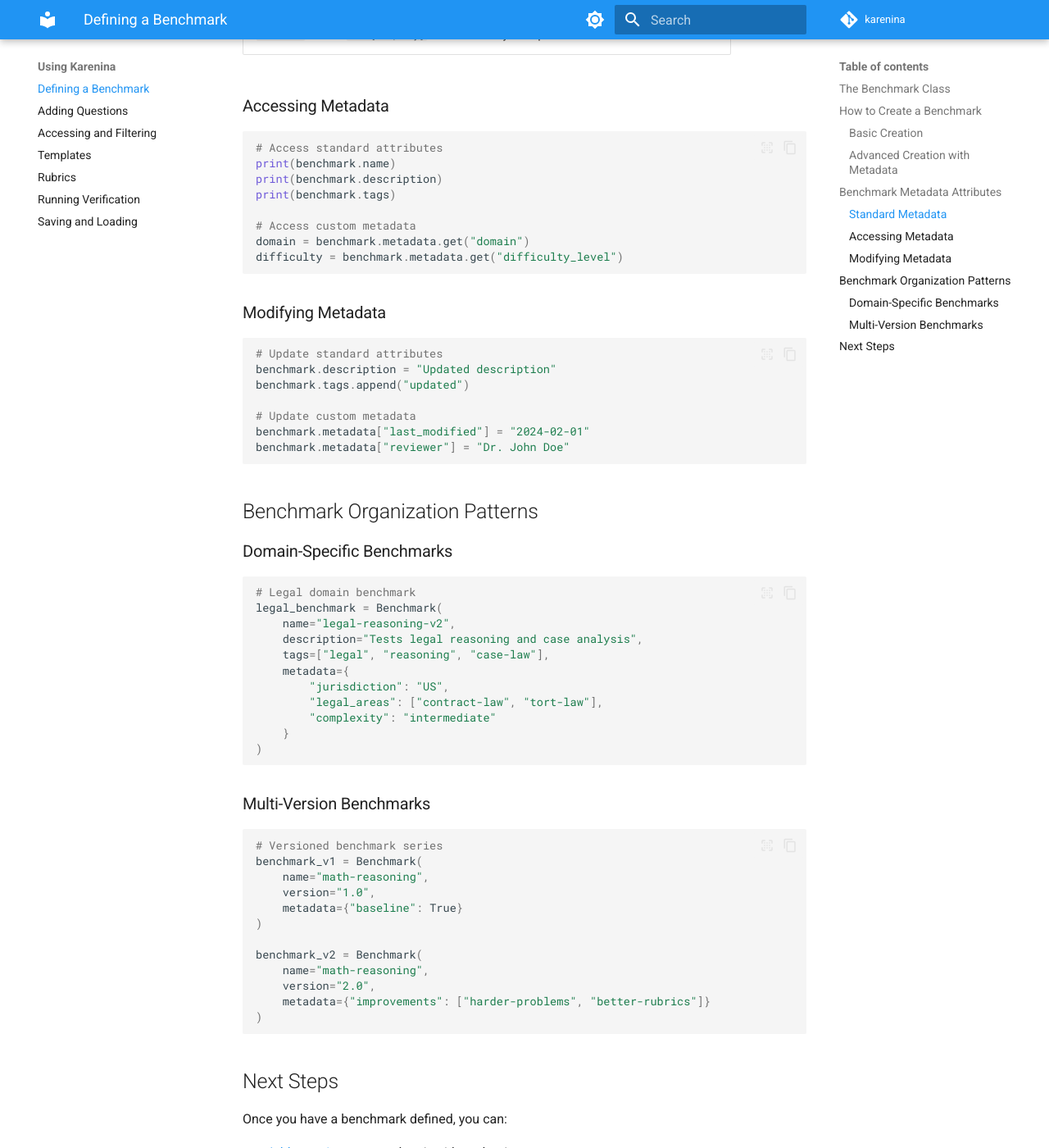
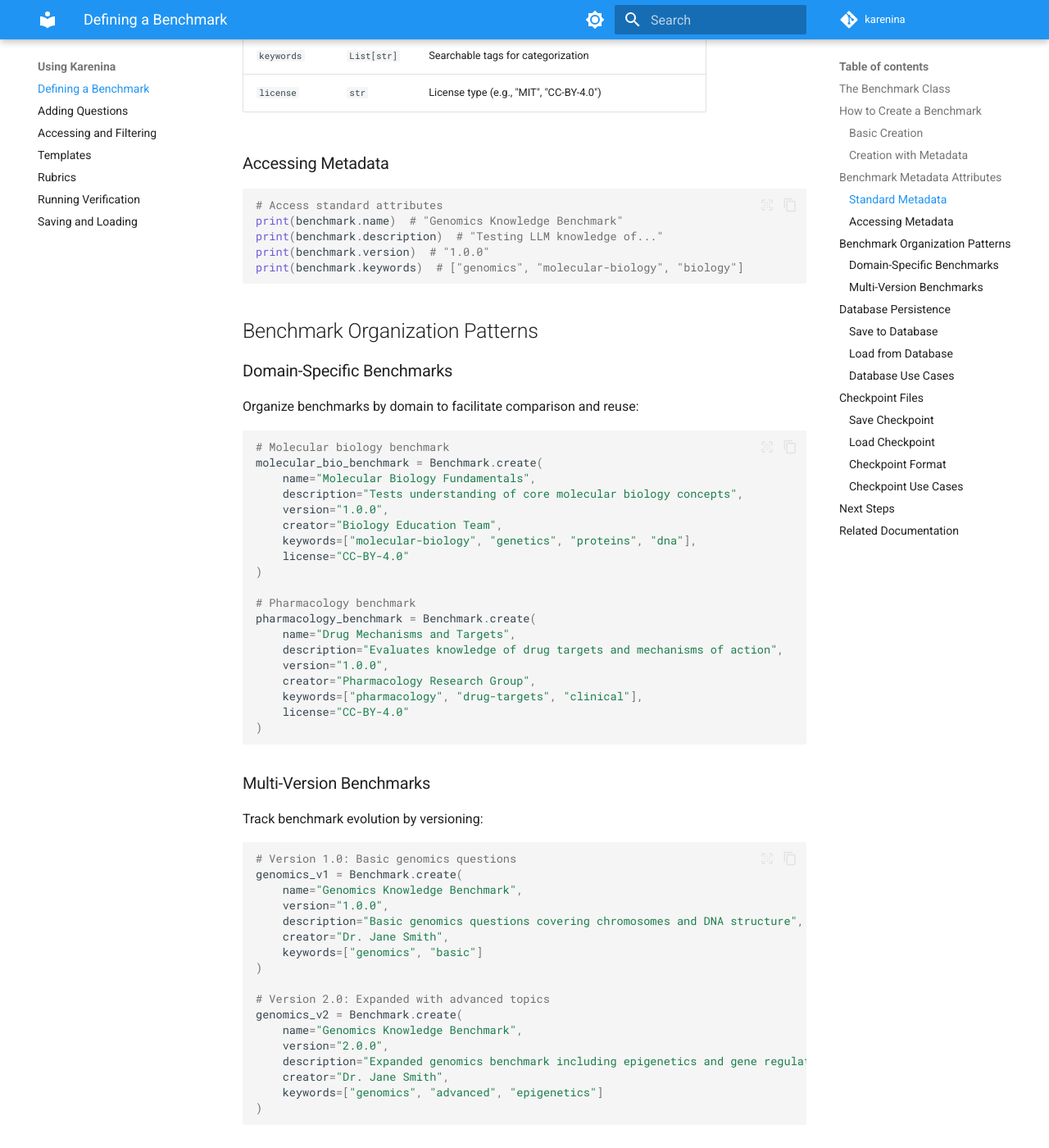
Before and after one commit to biocypher/karenina, an MkDocs documentation site: the page built from docs/using-karenina/defining-benchmark.md, in a window 1280 px wide and 1400 px high, scrolled down 1902 px. Shown: the whole window at 82% size. Built offline with MkDocs 1.6.1 and Material for MkDocs 9.7.7, drawn with Linux system fonts in a browser that asks for light colours; comment, search, counter and statistics services are not loaded; some of the changed text lies outside the part shown.

Commit message:
docs: complete defining-benchmark.md user guide
Updated defining-benchmark.md with comprehensive content:
- Removed "Under Construction" warning
- Updated to use Benchmark.create() pattern
- Changed examples to bio-themed genomics use cases
- Added Database Persistence section with save_to_db/load_from_db
- Added Checkpoint Files section with save/load patterns
- Included JSON-LD format example
- Added use cases for both persistence methods
- Ensured consistency with quickstart.md

🤖 Generated with [Claude Code](https://claude.com/claude-code)

Co-Authored-By: Claude <noreply@anthropic.com>

````diff
--- a/docs/using-karenina/defining-benchmark.md
+++ b/docs/using-karenina/defining-benchmark.md
@@ -21,111 +17,267 @@ Think of a benchmark as a structured container that brings together questions, e
 
 ### Basic Creation
 
-Create a benchmark using the simple constructor:
+Create a benchmark using the `Benchmark.create()` method:
 
 ```python
 from karenina import Benchmark
 
 # Create a basic benchmark
-benchmark = Benchmark(name="my-benchmark")
+benchmark = Benchmark.create(
+    name="Genomics Knowledge Benchmark"
+)
 ```
 
-### Advanced Creation with Metadata
+### Creation with Metadata
 
 You can attach rich metadata to provide context and organization:
 
 ```python
 from karenina import Benchmark
 
-benchmark = Benchmark(
-    name="medical-diagnosis-benchmark",
-    description="Evaluates LLM performance on medical diagnostic scenarios",
+benchmark = Benchmark.create(
+    name="Genomics Knowledge Benchmark",
+    description="Testing LLM knowledge of genomics and molecular biology",
     version="1.0.0",
-    author="Dr. Jane Smith",
-    tags=["medical", "diagnosis", "clinical-reasoning"],
-    metadata={
-        "domain": "healthcare",
-        "target_models": ["gpt-4", "claude-3"],
-        "difficulty_level": "expert",
-        "created_date": "2024-01-15"
-    }
+    creator="Dr. Jane Smith",
+    keywords=["genomics", "molecular-biology", "biology"],
+    license="MIT"
 )
 ```
+
+**Key Parameters:**
+
+- **`name`** (required): Unique identifier for the benchmark
+- **`description`**: Human-readable explanation of the benchmark's purpose
+- **`version`**: Version string for tracking benchmark evolution (e.g., "1.0.0")
+- **`creator`**: Name or organization that created the benchmark
+- **`keywords`**: List of searchable tags for categorization
+- **`license`**: License type (e.g., "MIT", "CC-BY-4.0")
 
 ## Benchmark Metadata Attributes
 
 ### Standard Metadata
 
-The following standard attributes can be set on any benchmark:
+The following standard attributes can be set when creating a benchmark:
 
 | Attribute | Type | Description |
 |-----------|------|-------------|
-| `name` | `str` | Unique identifier for the benchmark |
+| `name` | `str` | Unique identifier for the benchmark (required) |
 | `description` | `str` | Human-readable description of the benchmark's purpose |
 | `version` | `str` | Version string for tracking benchmark evolution |
-| `author` | `str` | Creator or maintainer of the benchmark |
-| `tags` | `List[str]` | Searchable tags for categorization |
-| `metadata` | `Dict[str, Any]` | Custom key-value pairs for extended attributes |
+| `creator` | `str` | Creator or maintainer of the benchmark |
+| `keywords` | `List[str]` | Searchable tags for categorization |
+| `license` | `str` | License type (e.g., "MIT", "CC-BY-4.0") |
 
 ### Accessing Metadata
 
 ```python
 # Access standard attributes
-print(benchmark.name)
-print(benchmark.description)
-print(benchmark.tags)
-
-# Access custom metadata
-domain = benchmark.metadata.get("domain")
-difficulty = benchmark.metadata.get("difficulty_level")
-```
-
-### Modifying Metadata
-
-```python
-# Update standard attributes
-benchmark.description = "Updated description"
-benchmark.tags.append("updated")
-
-# Update custom metadata
-benchmark.metadata["last_modified"] = "2024-02-01"
-benchmark.metadata["reviewer"] = "Dr. John Doe"
+print(benchmark.name)  # "Genomics Knowledge Benchmark"
+print(benchmark.description)  # "Testing LLM knowledge of..."
+print(benchmark.version)  # "1.0.0"
+print(benchmark.keywords)  # ["genomics", "molecular-biology", "biology"]
 ```
 
 ## Benchmark Organization Patterns
 
 ### Domain-Specific Benchmarks
 
+Organize benchmarks by domain to facilitate comparison and reuse:
+
 ```python
-# Legal domain benchmark
-legal_benchmark = Benchmark(
-    name="legal-reasoning-v2",
-    description="Tests legal reasoning and case analysis",
-    tags=["legal", "reasoning", "case-law"],
-    metadata={
-        "jurisdiction": "US",
-        "legal_areas": ["contract-law", "tort-law"],
-        "complexity": "intermediate"
-    }
+# Molecular biology benchmark
+molecular_bio_benchmark = Benchmark.create(
+    name="Molecular Biology Fundamentals",
+    description="Tests understanding of core molecular biology concepts",
+    version="1.0.0",
+    creator="Biology Education Team",
+    keywords=["molecular-biology", "genetics", "proteins", "dna"],
+    license="CC-BY-4.0"
+)
+
+# Pharmacology benchmark
+pharmacology_benchmark = Benchmark.create(
+    name="Drug Mechanisms and Targets",
+    description="Evaluates knowledge of drug targets and mechanisms of action",
+    version="1.0.0",
+    creator="Pharmacology Research Group",
+    keywords=["pharmacology", "drug-targets", "clinical"],
+    license="CC-BY-4.0"
 )
 ```
 
 ### Multi-Version Benchmarks
 
+Track benchmark evolution by versioning:
+
 ```python
-# Versioned benchmark series
-benchmark_v1 = Benchmark(
-    name="math-reasoning",
-    version="1.0",
-    metadata={"baseline": True}
+# Version 1.0: Basic genomics questions
+genomics_v1 = Benchmark.create(
+    name="Genomics Knowledge Benchmark",
+    version="1.0.0",
+    description="Basic genomics questions covering chromosomes and DNA structure",
+    creator="Dr. Jane Smith",
+    keywords=["genomics", "basic"]
 )
 
-benchmark_v2 = Benchmark(
-    name="math-reasoning",
-    version="2.0",
-    metadata={"improvements": ["harder-problems", "better-rubrics"]}
+# Version 2.0: Expanded with advanced topics
+genomics_v2 = Benchmark.create(
+    name="Genomics Knowledge Benchmark",
+    version="2.0.0",
+    description="Expanded genomics benchmark including epigenetics and gene regulation",
+    creator="Dr. Jane Smith",
+    keywords=["genomics", "advanced", "epigenetics"]
 )
 ```
+
+## Database Persistence
+
+Karenina provides SQLite database storage for persistent benchmark management.
+
+### Save to Database
+
+Save your benchmark to a database with an optional checkpoint file:
+
+```python
+from pathlib import Path
+
+# Save to SQLite database
+benchmark.save_to_db(
+    storage="sqlite:///benchmarks.db",
+    checkpoint_path=Path("genomics_benchmark.jsonld")
+)
+```
+
+**Parameters:**
+
+- **`storage`**: Database connection string (e.g., `"sqlite:///benchmarks.db"`)
+- **`checkpoint_path`** (optional): Path to save a checkpoint file alongside the database entry
+
+**What gets stored:**
+
+- Benchmark metadata (name, description, version)
+- All questions with their metadata
+- Answer templates
+- Rubrics (global and question-specific)
+- Verification results (if available)
+
+### Load from Database
+
+Load a previously saved benchmark by name:
+
+```python
+from karenina import Benchmark
+
+# Load from database
+loaded_benchmark = Benchmark.load_from_db(
+    benchmark_name="Genomics Knowledge Benchmark",
+    storage="sqlite:///benchmarks.db"
+)
+
+print(f"Loaded {len(loaded_benchmark.questions)} questions")
+```
+
+**Parameters:**
+
+- **`benchmark_name`**: Exact name of the benchmark to load
+- **`storage`**: Database connection string
+
+### Database Use Cases
+
+**Version Control:**
+Store multiple versions of the same benchmark with different version strings:
+
+```python
+# Save v1.0
+benchmark_v1.save_to_db(storage="sqlite:///benchmarks.db")
+
+# Later, save v2.0 with the same name but different version
+benchmark_v2.save_to_db(storage="sqlite:///benchmarks.db")
+```
+
+**Shared Storage:**
+Multiple team members can access the same database to collaborate on benchmarks.
+
+**Automatic Verification Persistence:**
+When you run verification, results are automatically saved to the database if you provide a `storage` parameter in your `VerificationConfig`.
+
+---
+
+## Checkpoint Files
+
+Checkpoints are JSON-LD files that contain the complete state of a benchmark. Unlike database storage, checkpoints are portable files that can be easily shared, version-controlled, and inspected.
+
+### Save Checkpoint
+
+Save your benchmark to a JSON-LD checkpoint file:
+
+```python
+from pathlib import Path
+
+# Save checkpoint
+benchmark.save("genomics_benchmark.jsonld")
+
+# Or use explicit method
+benchmark.save_checkpoint(Path("checkpoints/genomics_benchmark.jsonld"))
+```
+
+### Load Checkpoint
+
+Load a benchmark from a checkpoint file:
+
+```python
+from karenina import Benchmark
+
+# Load from checkpoint
+benchmark = Benchmark.load("genomics_benchmark.jsonld")
+
+print(f"Loaded benchmark: {benchmark.name}")
+print(f"Total questions: {len(benchmark.questions)}")
+```
+
+### Checkpoint Format
+
+Checkpoints use JSON-LD format following schema.org conventions:
+
+```json
+{
+  "@context": "https://schema.org/",
+  "@type": "Dataset",
+  "name": "Genomics Knowledge Benchmark",
+  "description": "Testing LLM knowledge of genomics and molecular biology",
+  "version": "1.0.0",
+  "creator": {"@type": "Person", "name": "Dr. Jane Smith"},
+  "keywords": ["genomics", "molecular-biology", "biology"],
+  "license": "MIT",
+  "hasPart": [
+    {
+      "@type": "Question",
+      "text": "How many chromosomes are in a human somatic cell?",
+      "acceptedAnswer": {
+        "@type": "Answer",
+        "text": "46"
+      }
+    }
+  ]
+}
+```
+
+### Checkpoint Use Cases
+
+**Sharing Benchmarks:**
+Send checkpoint files to collaborators or publish them in repositories.
+
+**Version Control:**
+Track checkpoint files in Git to monitor benchmark evolution over time.
+
+**Portability:**
+Move benchmarks between systems without database dependencies.
+
+**Inspection:**
+Open checkpoint files in text editors to review benchmark structure.
+
+---
 
 ## Next Steps
 
@@ -134,3 +286,13 @@ Once you have a benchmark defined, you can:
 - [Add questions](adding-questions.md) to populate it with evaluation content
 - [Set up templates](templates.md) for structured evaluation
 - [Configure verification](verification.md) to run assessments
+- [Save and load](saving-loading.md) benchmarks using checkpoints or database
+
+---
+
+## Related Documentation
+
+- [Adding Questions](adding-questions.md) - Load questions from files or add programmatically
+- [Saving & Loading](saving-loading.md) - Complete guide to persistence options
+- [Verification](verification.md) - Run evaluations and store results
+- [Quick Start](../quickstart.md) - End-to-end workflow example
````
Also changed, not shown: other parts of docs/using-karenina/defining-benchmark.md (+1 -5 lines).
